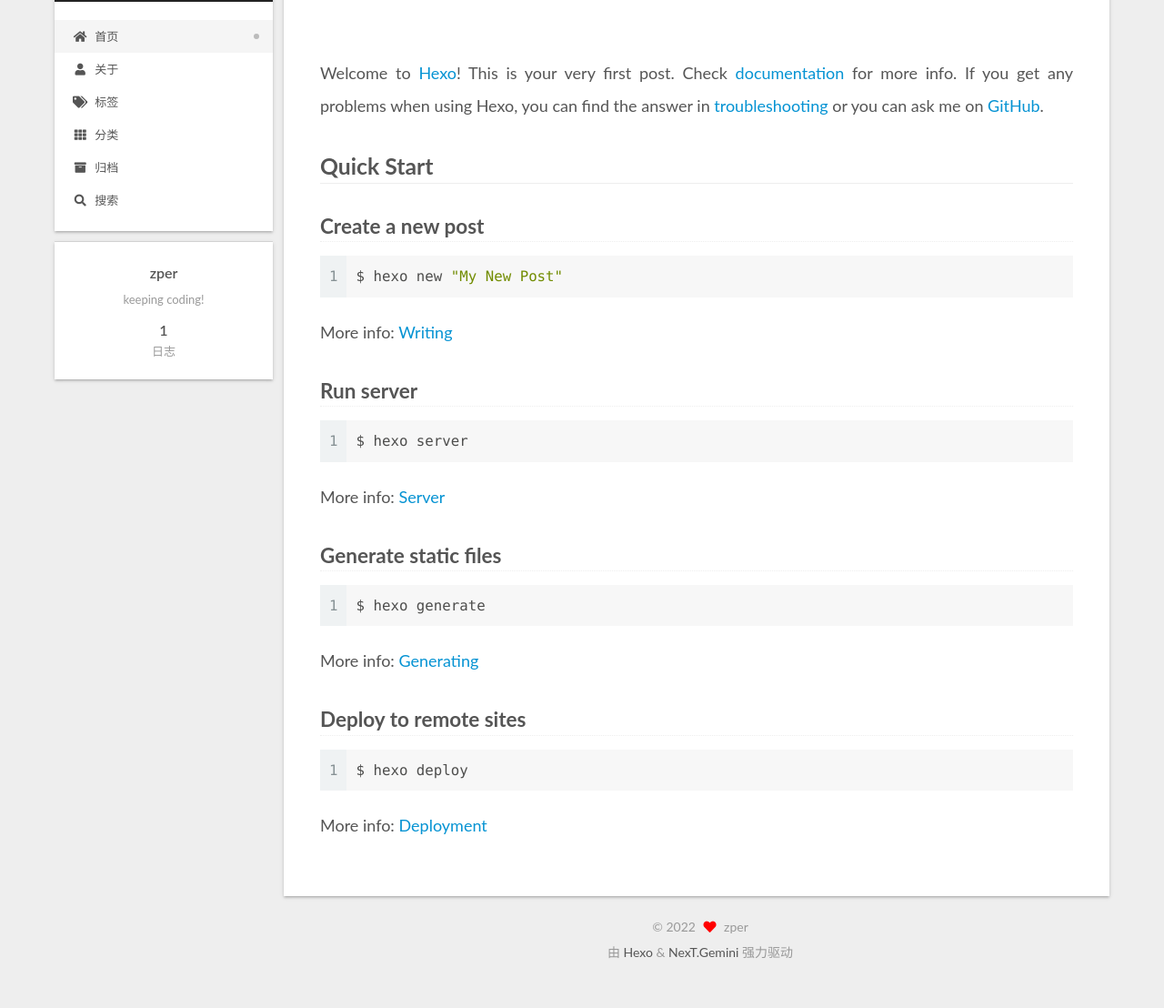
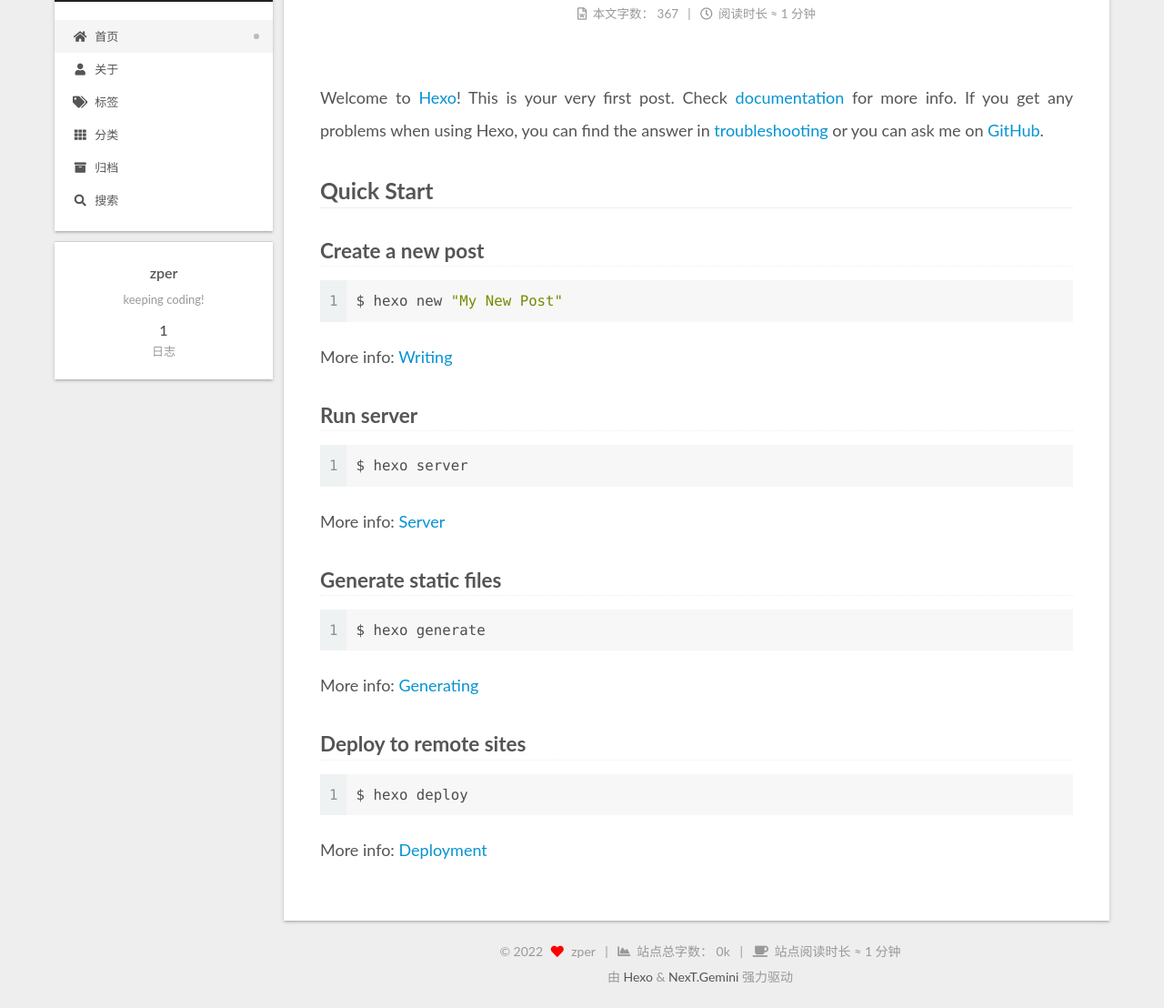
Before and after one commit to Zper99/Zper99.github.io, a plain HTML site: page index.html in a window 1280 px wide. Shown: the part 109-1217 px from the top of the page at 91% size. Before the commit the page ends 1190 px from the top, so only its background shows below. Drawn offline with Linux system fonts and the light colour scheme.

Commit message:
Site updated: 2022-10-17 15:41:50

```diff
--- a/css/main.css
+++ b/css/main.css
@@ -1167,7 +1167,7 @@
 }
 .links-of-author a::before,
 .links-of-author span.exturl::before {
-  background: #9a45ff;
+  background: #28ff73;
   border-radius: 50%;
   content: ' ';
   display: inline-block;
--- a/index.html
+++ b/index.html
@@ -215,7 +215,21 @@
               <time title="创建时间：2022-10-17 14:49:28 / 修改时间：15:11:16" itemprop="dateCreated datePublished" datetime="2022-10-17T14:49:28+08:00">2022-10-17</time>
             </span>
 
-
+          <br>
+            <span class="post-meta-item" title="本文字数">
+              <span class="post-meta-item-icon">
+                <i class="far fa-file-word"></i>
+              </span>
+                <span class="post-meta-item-text">本文字数：</span>
+              <span>367</span>
+            </span>
+            <span class="post-meta-item" title="阅读时长">
+              <span class="post-meta-item-icon">
+                <i class="far fa-clock"></i>
+              </span>
+                <span class="post-meta-item-text">阅读时长 &asymp;</span>
+              <span>1 分钟</span>
+            </span>
 
         </div>
       </header>
@@ -357,6 +371,18 @@
     <i class="fa fa-heart"></i>
   </span>
   <span class="author" itemprop="copyrightHolder">zper</span>
+    <span class="post-meta-divider">|</span>
+    <span class="post-meta-item-icon">
+      <i class="fa fa-chart-area"></i>
+    </span>
+      <span class="post-meta-item-text">站点总字数：</span>
+    <span title="站点总字数">0k</span>
+    <span class="post-meta-divider">|</span>
+    <span class="post-meta-item-icon">
+      <i class="fa fa-coffee"></i>
+    </span>
+      <span class="post-meta-item-text">站点阅读时长 &asymp;</span>
+    <span title="站点阅读时长">1 分钟</span>
 </div>
   <div class="powered-by">由 <a href="https://hexo.io/" class="theme-link" rel="noopener" target="_blank">Hexo</a> & <a href="https://theme-next.org/" class="theme-link" rel="noopener" target="_blank">NexT.Gemini</a> 强力驱动
   </div>
```
Also changed, not shown: about/index.html (+12 -0 lines), archives/2022/10/index.html (+12 -0 lines), archives/2022/index.html (+12 -0 lines), archives/index.html (+12 -0 lines), categories/index.html (+12 -0 lines), posts/3eeb.html (+27 -1 lines), tags/index.html (+12 -0 lines).
